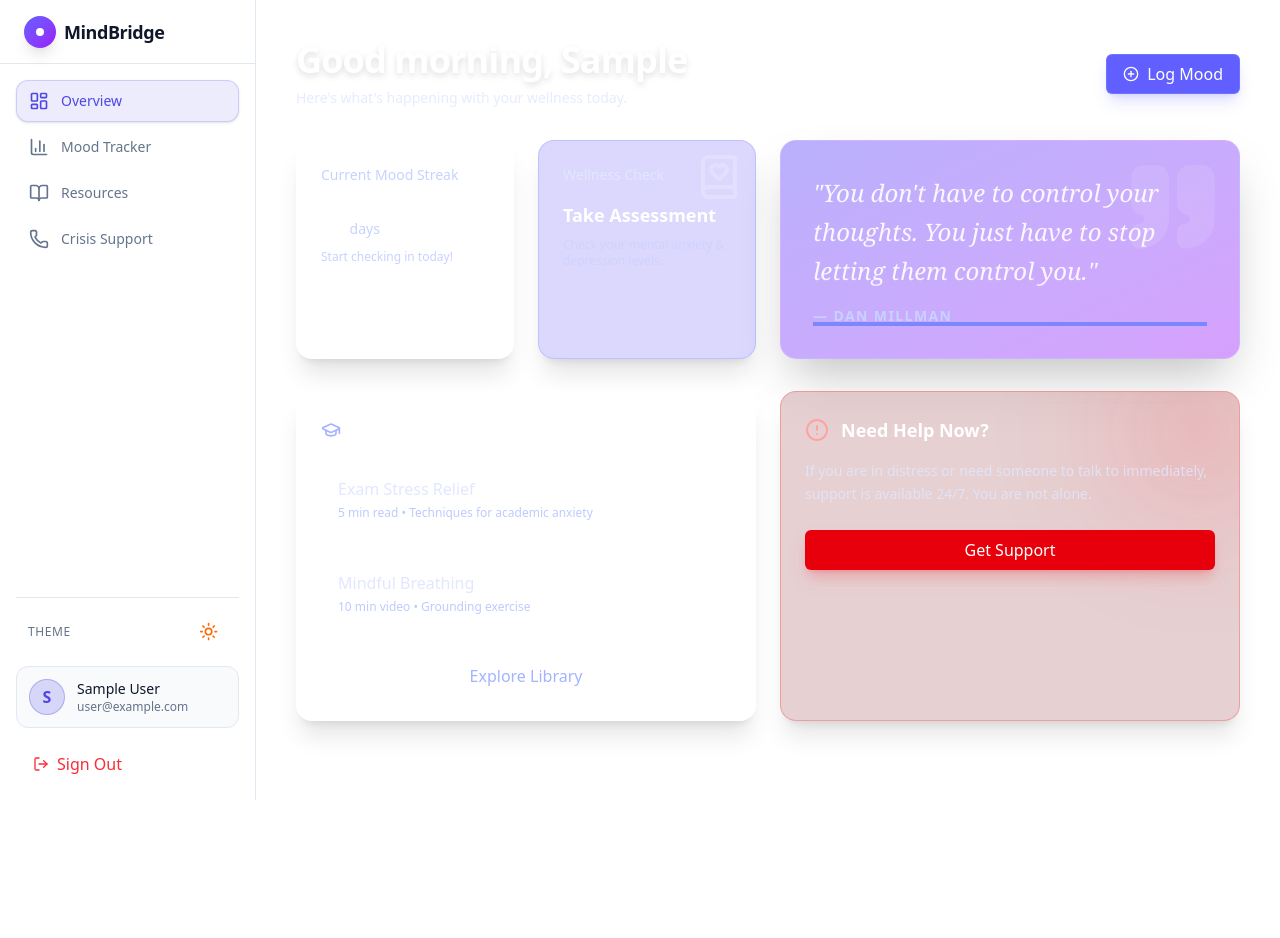
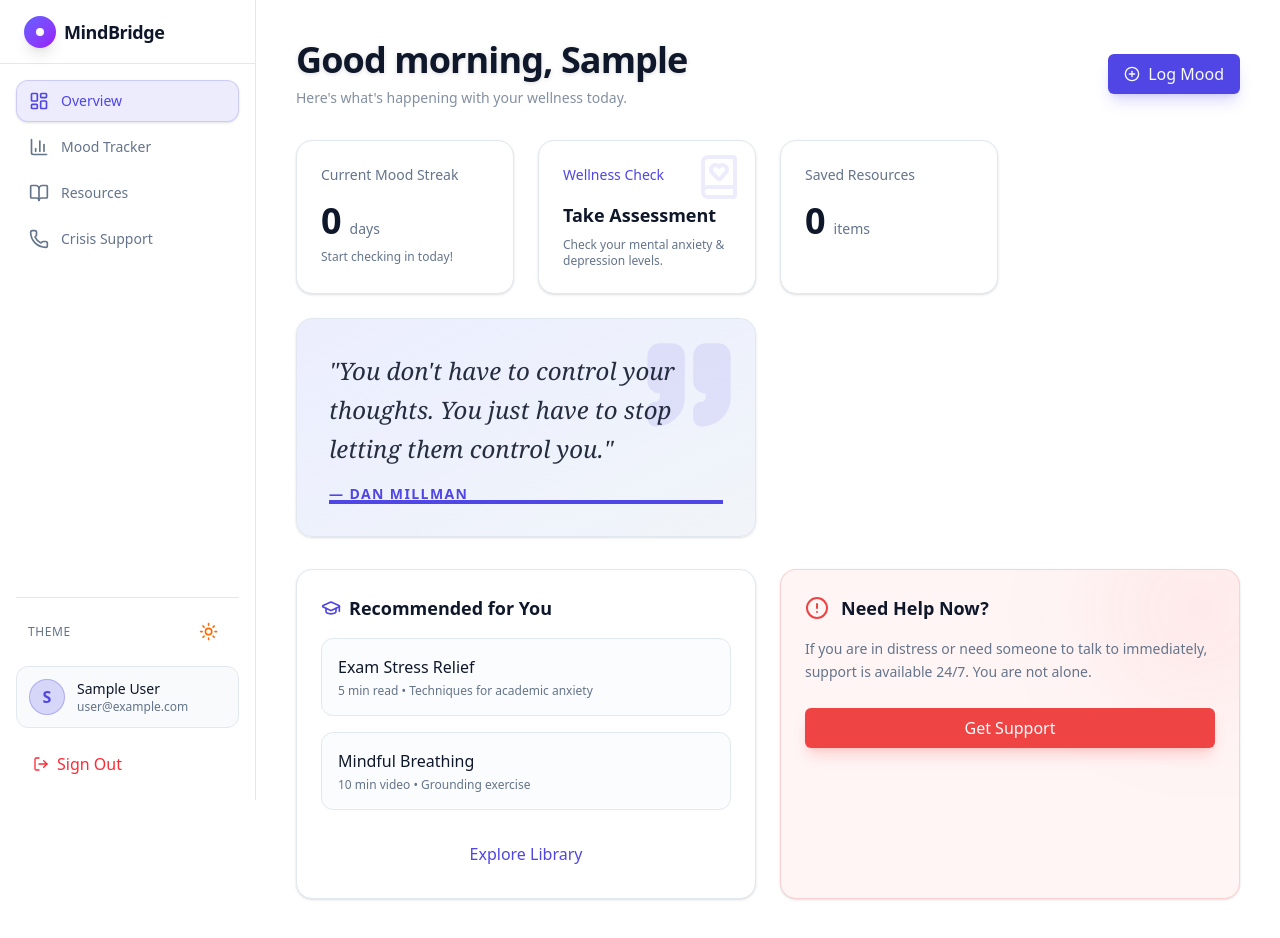
Before and after one commit to ProsperAsare99/MindBridge-Mental-Health-Navigator-Project, a Next.js app: page /dashboard in a window 1280 px wide. Shown: the top 938 px of the page. Before the commit the page ends 841 px from the top, so only its background shows below. Built offline with nearby package versions, Linux system fonts and the light colour scheme; no server answers; the database is empty; sample sign-in values are in the browser's storage.

Commit message:
feat: Implement initial dashboard page with user greeting, mood logging, quick stats, and rotating motivational quotes.

```diff
--- a/src/app/dashboard/page.tsx
+++ b/src/app/dashboard/page.tsx
@@ -9,6 +9,7 @@ import { useRouter } from "next/navigation";
 import { doc, getDoc } from "firebase/firestore";
 import { db } from "@/lib/firebase";
 import ShaderBackground from "@/components/shader-background";
+import { useTheme } from "next-themes";
 
 const MOTIVATION_QUOTES = [
     { text: "You don't have to control your thoughts. You just have to stop letting them control you.", author: "Dan Millman" },
@@ -25,8 +26,9 @@ export default function DashboardPage() {
     const [userProfile, setUserProfile] = useState<any>(null);
     const [quoteIndex, setQuoteIndex] = useState(0);
     const [greeting, setGreeting] = useState("");
+    const { theme } = useTheme();
 
-    const router = useRouter(); // Import useRouter
+    const router = useRouter();
 
     // Fetch user profile
     useEffect(() => {
@@ -69,25 +71,26 @@ export default function DashboardPage() {
     const currentQuote = MOTIVATION_QUOTES[quoteIndex];
 
     return (
-        <div className="min-h-screen relative font-sans text-white selection:bg-indigo-300 selection:text-indigo-900 pb-20">
-            {/* Background Shader managed by Layout */}
+        <div className="min-h-screen relative font-sans text-foreground pb-20 bg-background transition-colors duration-300">
+            {/* Background Shader - Only visible in Dark Mode or specific conditions if desired */}
+            {theme === 'dark' && <div className="fixed inset-0 -z-10"><ShaderBackground /></div>}
 
             <div className="relative z-10 space-y-8 p-6 md:p-10 max-w-7xl mx-auto">
                 {/* Welcome Header */}
                 <div className="flex flex-col gap-4 md:flex-row md:items-center md:justify-between animate-in fade-in slide-in-from-top-5 duration-700">
                     <div>
-                        <h1 className="text-4xl font-bold tracking-tight text-white drop-shadow-md">
+                        <h1 className="text-4xl font-bold tracking-tight text-foreground drop-shadow-sm">
                             {greeting}, {user?.displayName?.split(" ")[0] || "Student"}
                         </h1>
-                        <div className="flex flex-wrap items-center gap-3 text-indigo-100 mt-2">
+                        <div className="flex flex-wrap items-center gap-3 mt-2 text-muted-foreground">
                             {userProfile?.course && (
-                                <span className="flex items-center gap-1.5 text-xs font-medium bg-white/10 backdrop-blur-md px-3 py-1 rounded-full border border-white/10 shadow-sm">
+                                <span className="flex items-center gap-1.5 text-xs font-medium bg-secondary text-secondary-foreground px-3 py-1 rounded-full shadow-sm">
                                     <BookHeart className="h-3.5 w-3.5" />
                                     {userProfile.course}
                                 </span>
                             )}
                             {userProfile?.institution && (
-                                <span className="flex items-center gap-1.5 text-xs font-medium bg-white/10 backdrop-blur-md px-3 py-1 rounded-full border border-white/10 shadow-sm">
+                                <span className="flex items-center gap-1.5 text-xs font-medium bg-secondary text-secondary-foreground px-3 py-1 rounded-full shadow-sm">
                                     <School className="h-3.5 w-3.5" />
                                     {userProfile.institution}
                                 </span>
@@ -97,7 +100,7 @@ export default function DashboardPage() {
                     </div>
                     <div>
                         <Link href="/dashboard/mood">
-                            <Button className="bg-indigo-500 hover:bg-indigo-400 text-white shadow-lg shadow-indigo-500/20 border border-indigo-400/50 transition-all hover:scale-105">
+                            <Button className="bg-primary hover:bg-primary/90 text-primary-foreground shadow-lg shadow-primary/20 transition-all hover:scale-105">
                                 <PlusCircle className="mr-2 h-4 w-4" />
                                 Log Mood
                             </Button>
@@ -108,48 +111,57 @@ export default function DashboardPage() {
                 {/* Quick Stats / Overview Grid */}
                 <div className="grid gap-6 md:grid-cols-2 lg:grid-cols-4">
                     {/* Mood Card */}
-                    <div className="group rounded-2xl border border-white/10 bg-white/5 backdrop-blur-md p-6 shadow-xl hover:bg-white/10 transition-all duration-300">
-                        <h3 className="text-sm font-medium text-indigo-200">Current Mood Streak</h3>
+                    <div className="group rounded-2xl border border-border bg-card text-card-foreground p-6 shadow-sm hover:shadow-md transition-all duration-300">
+                        <h3 className="text-sm font-medium text-muted-foreground group-hover:text-primary transition-colors">Current Mood Streak</h3>
                         <div className="mt-4 flex items-baseline gap-2">
-                            <span className="text-4xl font-bold text-white group-hover:scale-110 transition-transform duration-300">0</span>
-                            <span className="text-sm text-indigo-200">days</span>
+                            <span className="text-4xl font-bold text-foreground group-hover:scale-110 transition-transform duration-300">0</span>
+                            <span className="text-sm text-muted-foreground">days</span>
                         </div>
-                        <p className="mt-2 text-xs text-indigo-300/60">Start checking in today!</p>
+                        <p className="mt-2 text-xs text-muted-foreground">Start checking in today!</p>
                     </div>
 
                     {/* Assessment Card (New) */}
                     <Link href="/dashboard/assessment">
-                        <div className="group h-full rounded-2xl border border-indigo-400/30 bg-indigo-600/20 backdrop-blur-md p-6 shadow-xl hover:bg-indigo-600/30 transition-all duration-300 cursor-pointer relative overflow-hidden">
-                            <div className="absolute top-0 right-0 p-3 opacity-20 group-hover:opacity-40 transition-opacity">
+                        <div className="group h-full rounded-2xl border border-border bg-card text-card-foreground p-6 shadow-sm hover:shadow-md hover:border-primary/50 transition-all duration-300 cursor-pointer relative overflow-hidden">
+                            <div className="absolute top-0 right-0 p-3 opacity-10 group-hover:opacity-20 transition-opacity text-primary">
                                 <BookHeart size={48} />
                             </div>
-                            <h3 className="text-sm font-medium text-indigo-100">Wellness Check</h3>
+                            <h3 className="text-sm font-medium text-primary">Wellness Check</h3>
                             <div className="mt-4">
-                                <span className="text-lg font-semibold text-white group-hover:underline decoration-indigo-400 underline-offset-4">Take Assessment</span>
+                                <span className="text-lg font-semibold text-foreground group-hover:underline decoration-primary underline-offset-4">Take Assessment</span>
                             </div>
-                            <p className="mt-2 text-xs text-indigo-200/70">Check your mental anxiety & depression levels.</p>
+                            <p className="mt-2 text-xs text-muted-foreground">Check your mental anxiety & depression levels.</p>
                         </div>
                     </Link>
 
+                    {/* Resources Card */}
+                    <div className="group rounded-2xl border border-border bg-card text-card-foreground p-6 shadow-sm hover:shadow-md transition-all duration-300">
+                        <h3 className="text-sm font-medium text-muted-foreground group-hover:text-primary transition-colors">Saved Resources</h3>
+                        <div className="mt-4 flex items-baseline gap-2">
+                            <span className="text-4xl font-bold text-foreground group-hover:scale-110 transition-transform duration-300">0</span>
+                            <span className="text-sm text-muted-foreground">items</span>
+                        </div>
+                    </div>
+
                     {/* Motivation Quote Card */}
-                    <div className="col-span-full md:col-span-2 rounded-2xl border border-white/10 bg-gradient-to-br from-indigo-600/40 to-purple-600/40 backdrop-blur-xl p-8 shadow-2xl relative overflow-hidden group">
-                        <div className="absolute top-0 right-0 p-4 opacity-10 group-hover:opacity-20 transition-opacity">
+                    <div className="col-span-full md:col-span-2 rounded-2xl border border-border bg-gradient-to-br from-primary/10 to-accent p-8 shadow-sm relative overflow-hidden group">
+                        <div className="absolute top-0 right-0 p-4 opacity-10 group-hover:opacity-20 transition-opacity text-primary">
                             <Quote size={100} fill="currentColor" />
                         </div>
 
                         <div className="relative z-10 flex flex-col justify-center h-full">
                             <div key={quoteIndex} className="animate-in fade-in zoom-in duration-1000">
-                                <p className="text-xl md:text-2xl font-medium leading-relaxed font-serif italic text-white/90">
+                                <p className="text-xl md:text-2xl font-medium leading-relaxed font-serif italic text-foreground/90">
                                     "{currentQuote.text}"
                                 </p>
-                                <p className="mt-4 text-sm font-semibold text-indigo-200 uppercase tracking-widest">
+                                <p className="mt-4 text-sm font-semibold text-primary uppercase tracking-widest">
                                     — {currentQuote.author}
                                 </p>
                             </div>
 
                             {/* Progress bar for next quote */}
-                            <div className="absolute bottom-0 left-0 h-1 bg-white/20 w-full">
-                                <div key={quoteIndex} className="h-full bg-indigo-400 animate-[progress_8s_linear_forward]" style={{ width: '100%' }}></div>
+                            <div className="absolute bottom-0 left-0 h-1 bg-primary/20 w-full">
+                                <div key={quoteIndex} className="h-full bg-primary animate-[progress_8s_linear_forward]" style={{ width: '100%' }}></div>
                             </div>
                         </div>
                     </div>
@@ -157,40 +169,40 @@ export default function DashboardPage() {
 
                 {/* Action Sections */}
                 <div className="grid gap-6 md:grid-cols-2">
-                    <div className="rounded-2xl border border-white/10 bg-white/5 backdrop-blur-md p-6 shadow-xl">
-                        <h2 className="text-lg font-semibold text-white mb-4 flex items-center gap-2">
-                            <GraduationCap className="h-5 w-5 text-indigo-300" />
+                    <div className="rounded-2xl border border-border bg-card text-card-foreground p-6 shadow-sm">
+                        <h2 className="text-lg font-semibold text-foreground mb-4 flex items-center gap-2">
+                            <GraduationCap className="h-5 w-5 text-primary" />
                             Recommended for You
                         </h2>
                         <div className="space-y-4">
                             {/* Placeholders */}
-                            <div className="p-4 rounded-xl border border-white/5 bg-white/5 hover:bg-white/10 transition-colors cursor-pointer group">
-                                <h4 className="font-medium text-indigo-100 group-hover:text-white transition-colors">Exam Stress Relief</h4>
-                                <p className="text-xs text-indigo-300/70 mt-1">5 min read • Techniques for academic anxiety</p>
+                            <div className="p-4 rounded-xl border border-border bg-secondary/30 hover:bg-secondary/50 transition-colors cursor-pointer group">
+                                <h4 className="font-medium text-foreground group-hover:text-primary transition-colors">Exam Stress Relief</h4>
+                                <p className="text-xs text-muted-foreground mt-1">5 min read • Techniques for academic anxiety</p>
                             </div>
-                            <div className="p-4 rounded-xl border border-white/5 bg-white/5 hover:bg-white/10 transition-colors cursor-pointer group">
-                                <h4 className="font-medium text-indigo-100 group-hover:text-white transition-colors">Mindful Breathing</h4>
-                                <p className="text-xs text-indigo-300/70 mt-1">10 min video • Grounding exercise</p>
+                            <div className="p-4 rounded-xl border border-border bg-secondary/30 hover:bg-secondary/50 transition-colors cursor-pointer group">
+                                <h4 className="font-medium text-foreground group-hover:text-primary transition-colors">Mindful Breathing</h4>
+                                <p className="text-xs text-muted-foreground mt-1">10 min video • Grounding exercise</p>
                             </div>
                         </div>
-                        <Button variant="ghost" className="w-full mt-6 text-indigo-300 hover:text-white hover:bg-white/5 border border-transparent hover:border-white/10">
+                        <Button variant="ghost" className="w-full mt-6 text-primary hover:text-primary/80 hover:bg-secondary">
                             Explore Library
                         </Button>
                     </div>
 
-                    <div className="rounded-2xl border border-red-500/30 bg-red-900/20 backdrop-blur-md p-6 shadow-xl relative overflow-hidden">
-                        <div className="absolute top-0 right-0 -mr-10 -mt-10 w-40 h-40 bg-red-500/20 blur-3xl rounded-full pointer-events-none"></div>
+                    <div className="rounded-2xl border border-destructive/20 bg-destructive/5 p-6 shadow-sm relative overflow-hidden">
+                        <div className="absolute top-0 right-0 -mr-10 -mt-10 w-40 h-40 bg-destructive/10 blur-3xl rounded-full pointer-events-none"></div>
 
-                        <div className="flex items-center gap-3 text-red-300 mb-4 relative z-10">
+                        <div className="flex items-center gap-3 text-destructive mb-4 relative z-10">
                             <AlertCircle className="h-6 w-6" />
-                            <h2 className="text-lg font-semibold text-white">Need Help Now?</h2>
+                            <h2 className="text-lg font-semibold text-foreground">Need Help Now?</h2>
                         </div>
-                        <p className="text-indigo-100/80 text-sm mb-6 relative z-10 leading-relaxed">
+                        <p className="text-muted-foreground text-sm mb-6 relative z-10 leading-relaxed">
                             If you are in distress or need someone to talk to immediately, support is available 24/7.
                             You are not alone.
                         </p>
                         <Link href="/dashboard/crisis" className="relative z-10">
-                            <Button className="w-full bg-red-600 hover:bg-red-500 text-white border-0 shadow-lg shadow-red-600/20">
+                            <Button className="w-full bg-destructive hover:bg-destructive/90 text-destructive-foreground shadow-lg shadow-destructive/20 border-0">
                                 Get Support
                             </Button>
                         </Link>
```
